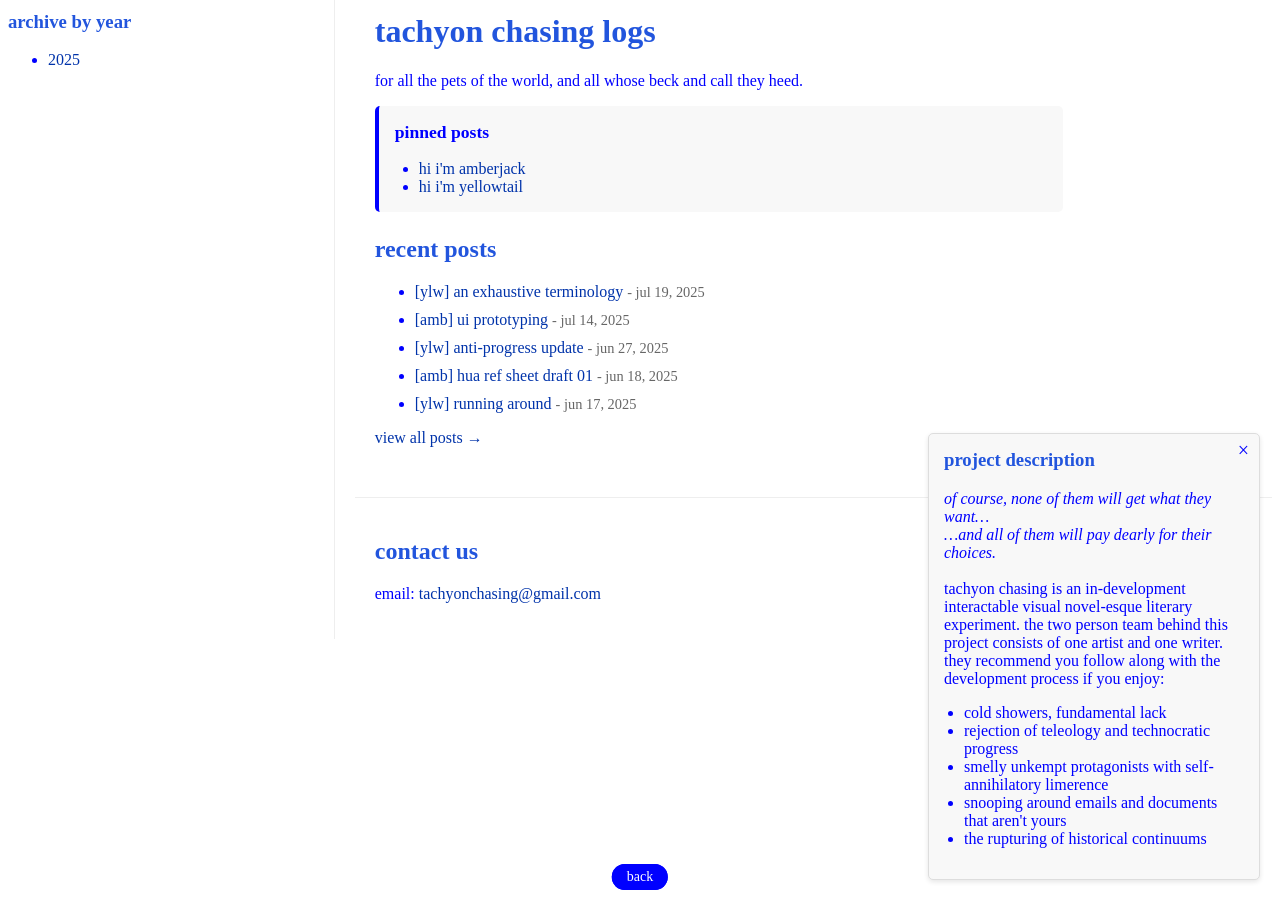
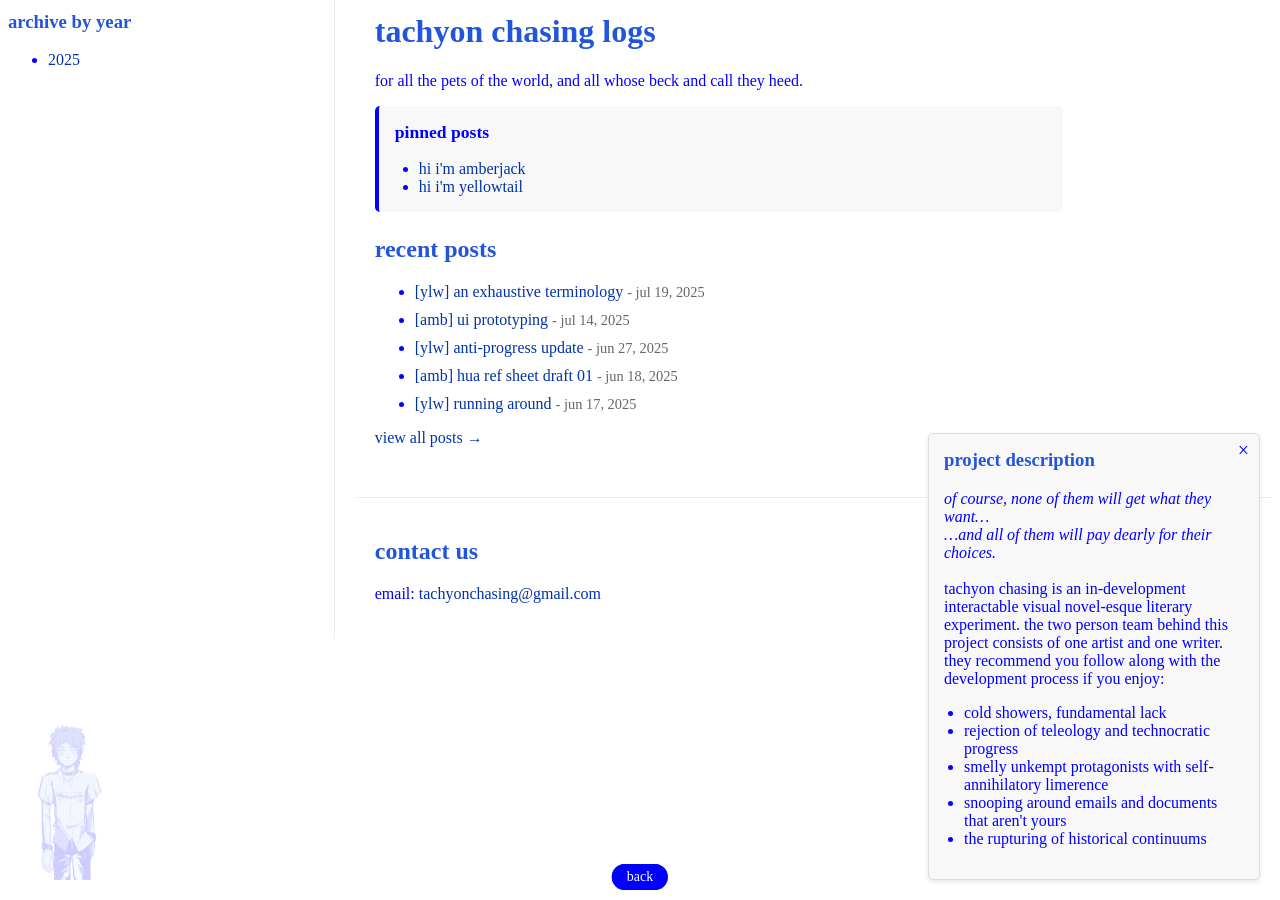
Before and after one commit to catgoesmiao/catgoesmiao.github.io, a Jekyll site: the page built from index.html, in a window 1280 px wide and 900 px high, scrolled down 56 px. Built offline with Jekyll 4.4.1, drawn with Linux system fonts in a browser that asks for light colours.

Commit message:
Update styles.css

```diff
--- a/assets/css/styles.css
+++ b/assets/css/styles.css
@@ -86,22 +86,11 @@ h3:first-letter {
   bottom: 20px;
   left: 20px;
   z-index: 9999;
+  opacity: 0.2;
   width: 100px;
+  transition: opacity 0.3s ease-in-out;
 
-  /* FORCE HIDDEN */
-  opacity: 0 !important;
-  visibility: hidden !important;
-  pointer-events: none !important;
-
-  /* TRANSITION */
-  transition:
-    opacity 0.3s ease-in-out,
-    visibility 0.3s ease-in-out !important;
+.corner-image:hover {
+  opacity: 1;
 }
-
-/* HOVER STATE */
-.corner-image:hover {
-  opacity: 1 !important;
-  visibility: visible !important;
-  pointer-events: auto !important;
 }
```
